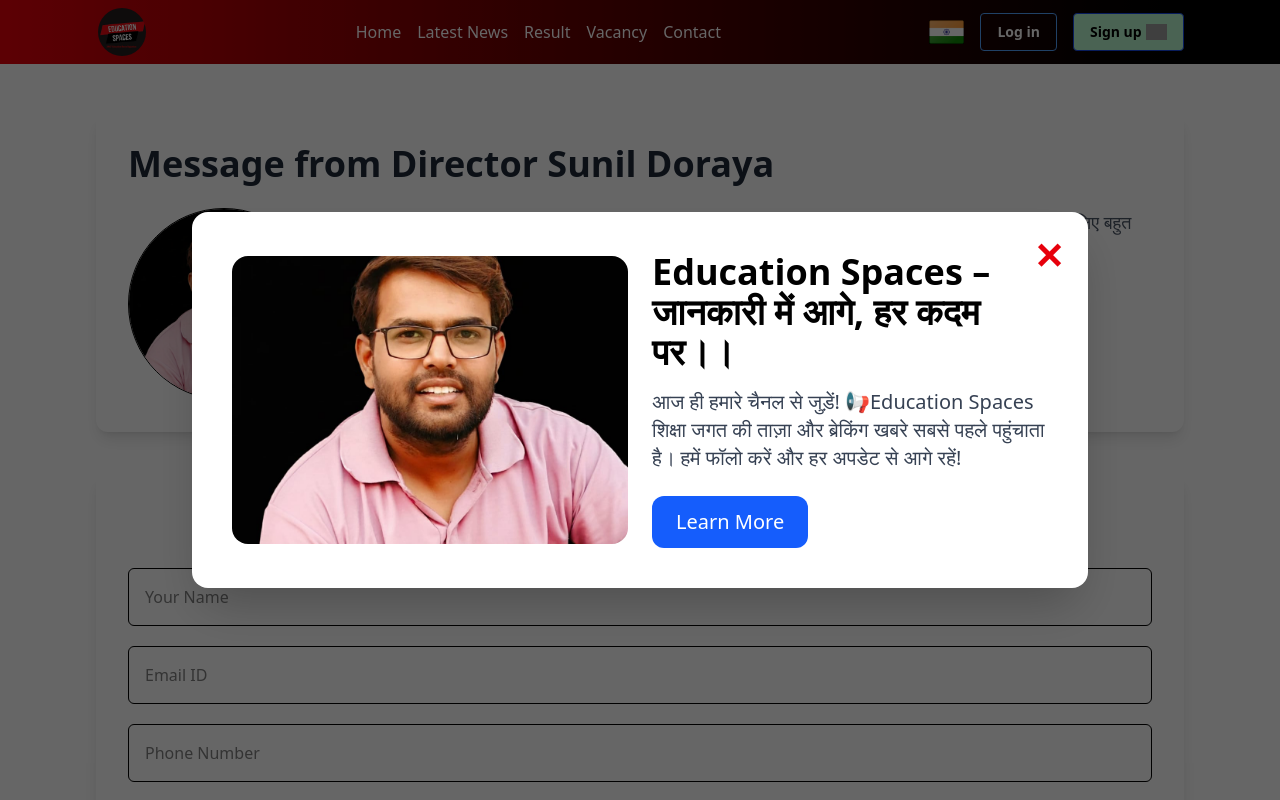
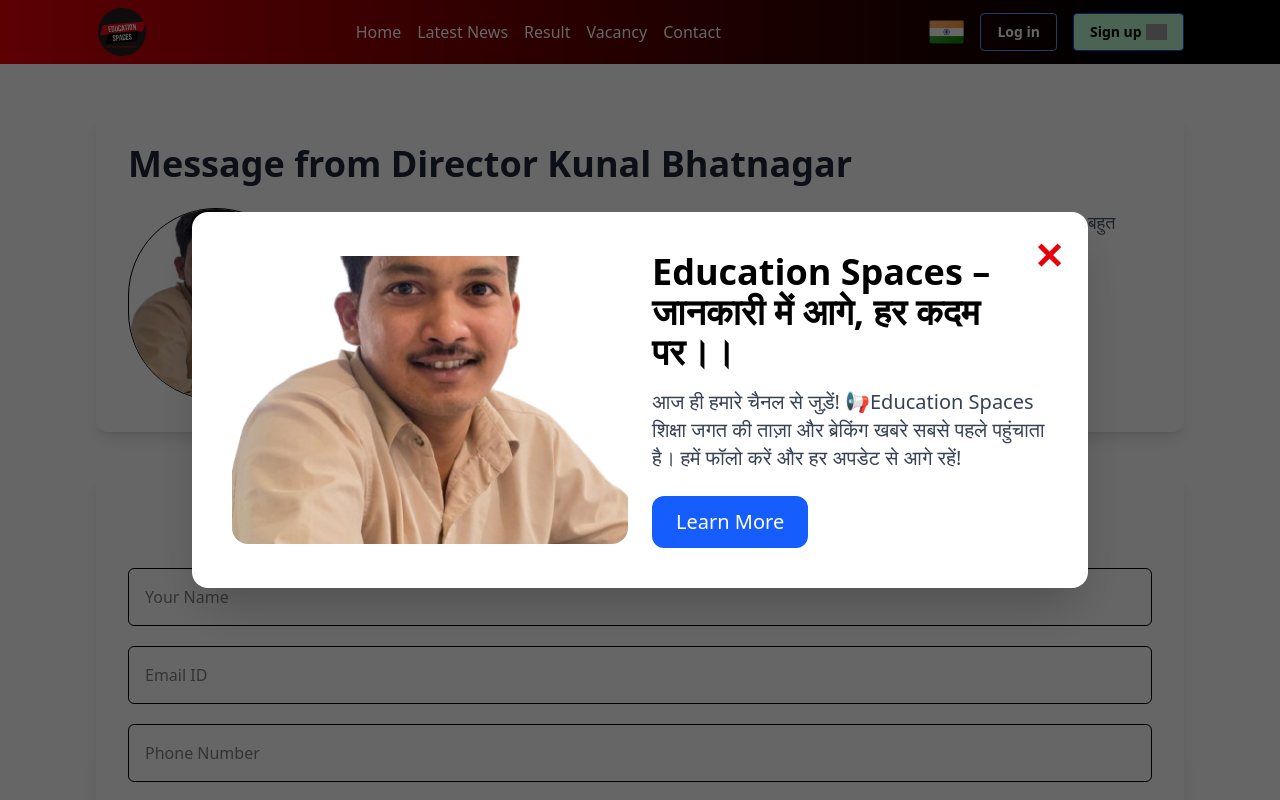
Before and after one commit to rahulku1998/EducationSpacesFronted, a React (Vite) app: page /contact in a window 1280 px wide. Shown: the top 800 px of the page. Built offline with nearby package versions, Linux system fonts and the light colour scheme; no server answers; grey boxes are pictures that could not be loaded.

Commit message:
Updated project

```diff
--- a/src/Pages/ContactUs.jsx
+++ b/src/Pages/ContactUs.jsx
@@ -37,7 +37,7 @@
       {/* MESSAGE FROM DIRECTOR */}
       <section className="bg-white shadow-lg rounded-xl p-6 sm:p-8 mb-10">
         <h2 className="text-2xl sm:text-3xl lg:text-4xl font-bold text-gray-800 mb-6 text-center md:text-left">
-          Message from Director Sunil Doraya
+          Message from Director Kunal Bhatnagar
         </h2>
 
         <div className="flex flex-col md:flex-row items-center md:items-start gap-6">
```
Also changed, not shown: src/assets/image/sunil.jpeg.
